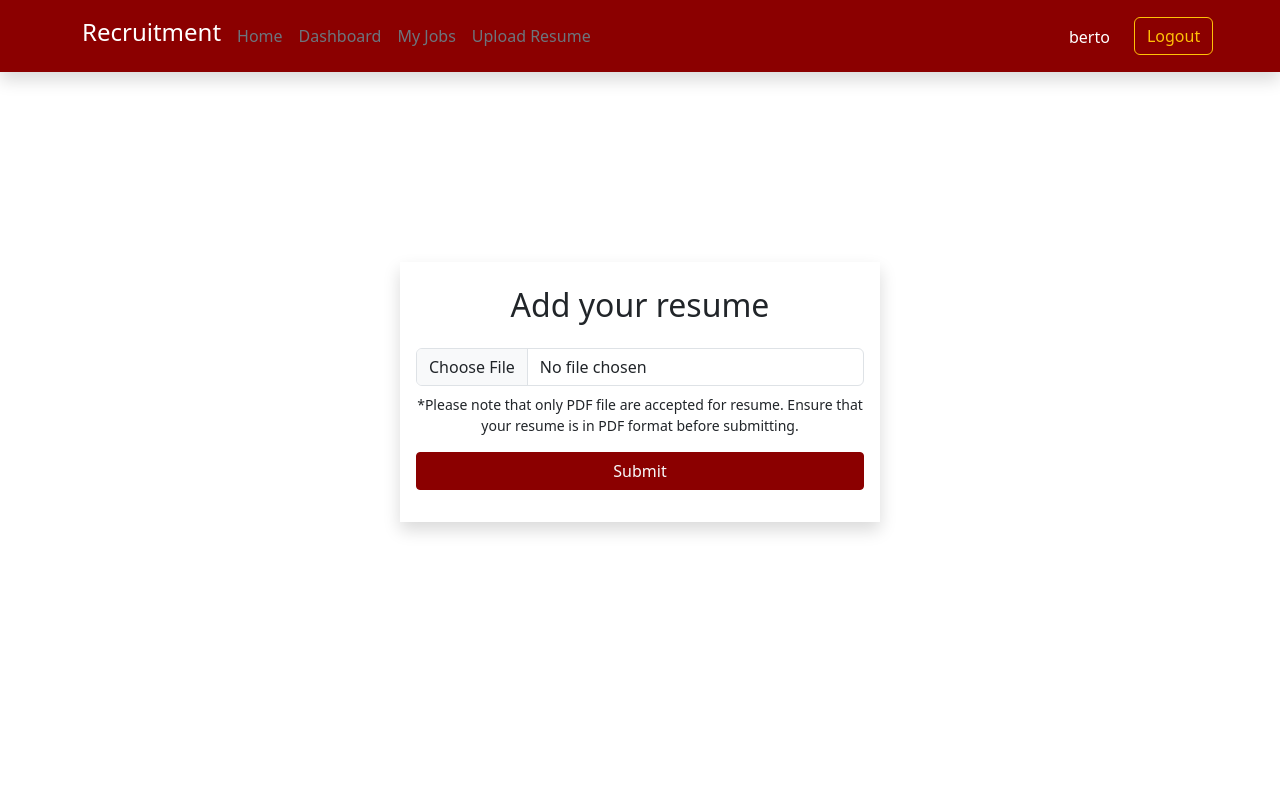
After one commit to Berto405/recruitment, a PHP site: page /upload_resume.php in a window 1280 px wide. The commit adds this page. Run offline with PHP 8.4, Linux system fonts and the light colour scheme; a user stored in the database is signed in; some libraries are stand-ins or nearby versions.

Commit message:
Update
-put job details on home page
-added upload user resume
-added sweet alert for action messages

```diff
--- a/header.php
+++ b/header.php
@@ -18,6 +18,8 @@ session_start();
 
     <link href="https://cdn.jsdelivr.net/npm/bootstrap-icons@1.7.0/font/bootstrap-icons.css" rel="stylesheet">
 
+    <script src="https://unpkg.com/sweetalert/dist/sweetalert.min.js"></script>
+
 
     <link rel="stylesheet" href="style.css">
 </head>
@@ -25,7 +27,7 @@ session_start();
 <body>
 
 
-    <header class="p-3 " style="background-color: #8b0000; border-color: #8b0000;">
+    <header class="p-3 shadow" style="background-color: #8b0000; border-color: #8b0000;">
         <div class="container">
             <div class="d-flex flex-wrap align-items-center justify-content-center justify-content-lg-start">
                 <a href="/recruitment"
@@ -66,7 +68,11 @@ session_start();
                     if (isset($_SESSION['user_id'])) {
                         echo '
                         <li><a href="#" class="nav-link px-2 text-secondary">My Jobs</a></li>
-
+                        <li>
+                            <a href="/recruitment/upload_resume.php" class="nav-link px-2 ' . ($_SERVER['REQUEST_URI'] == '/recruitment/upload_resume.php' || $_SERVER['REQUEST_URI'] == '/recruitment/upload)resume.php/' ? 'text-white' : 'text-secondary') . '">
+                                Upload Resume
+                            </a>
+                        </li>
                         ';
                     }
                     ?>
--- /dev/null
+++ b/upload_resume.php
@@ -0,0 +1,100 @@
+<?php
+include("header.php");
+include("dbconn.php");
+
+if (!isset($_SESSION['user_id'])) {
+    header('Location: login.php');
+    exit();
+} else {
+    if (isset($_POST['submit'])) {
+        $userId = $_SESSION['user_id'];
+
+        // Check if a file is selected
+        if (isset($_FILES['resume_file']['name']) && !empty($_FILES['resume_file']['name'])) {
+            // Get file details
+            $file_name = basename($_FILES['resume_file']['name']);
+            $file_tmp = $_FILES['resume_file']['tmp_name'];
+            $file_size = $_FILES['resume_file']['size'];
+
+            // Check if the uploaded file is a PDF and the size is within limits (adjust as needed)
+            $file_ext = strtolower(pathinfo($file_name, PATHINFO_EXTENSION));
+            $allowed_extensions = array("pdf");
+            $max_file_size = 5 * 1024 * 1024; // 5 MB
+
+            if (in_array($file_ext, $allowed_extensions) && $file_size <= $max_file_size) {
+                // Move the uploaded file to the desired directory
+                $upload_path = "./resume/";
+                if (!file_exists($upload_path)) {
+                    mkdir($upload_path, 0777, true);
+                }
+                $file_destination = $upload_path . $file_name;
+                if (move_uploaded_file($file_tmp, $file_destination)) {
+                    // Update the user's resume in the database
+                    $query = "UPDATE `user` SET `resume`='$file_name' WHERE `id`='$userId'";
+                    $result = mysqli_query($conn, $query);
+
+                    header("Location: /recruitment/index.php?message=Resume Uploaded.");
+                    exit();
+                } else {
+                    echo '<div class="alert alert-danger">Error uploading the file. Please try again.</div>';
+                }
+            } else {
+                echo '<div class="alert alert-danger">File must be uploaded in PDF format and should not exceed 5MB.</div>';
+            }
+        } else {
+            // If no file is selected
+            echo '<div class="alert alert-danger">Please select a file.</div>';
+        }
+    }
+}
+?>
+
+
+
+<!DOCTYPE html>
+<html lang="en">
+
+<head>
+    <meta charset="UTF-8">
+    <meta name="viewport" content="width=device-width, initial-scale=1.0">
+    <title>Upload Resume</title>
+</head>
+
+<body>
+    <div class="d-flex justify-content-center align-items-center" style="min-height: 80vh;">
+        <div class="border-0 shadow bg-white" style="width: 30em;">
+            <div class="card border-0 bg-transparent card_login">
+                <div class="text-center mt-4">
+                    <h2>Add your resume</h2>
+                </div>
+                <div class="card-body">
+                    <form method="POST" enctype="multipart/form-data">
+                        <div class="col w-100 ">
+                            <div class="mb-2">
+                                <input type="hidden" class="form-control" name="name" required>
+                                <input type="file" class="form-control" name="resume_file" accept=".pdf" required>
+                            </div>
+                        </div>
+
+                        <div class="text-center">
+                            <small>
+                                *Please note that only PDF file are accepted for resume. Ensure that your resume is in
+                                PDF format before submitting.
+                            </small>
+                        </div>
+
+                        <div class="mb-1 d-flex justify-content-center mt-3">
+                            <button class="btn btn-danger btn-fluid rounded-1 w-100 text-light"
+                                style="background-color: #8b0000; border-color: #8b0000;" type="submit" name="submit">
+                                Submit
+                            </button>
+                        </div>
+
+                    </form>
+                </div>
+            </div>
+        </div>
+    </div>
+</body>
+
+</html>
```
Also changed, not shown: database.sql (+6 -17 lines), index.php (+116 -8 lines), job_details.php (deleted, +0 -99 lines).
